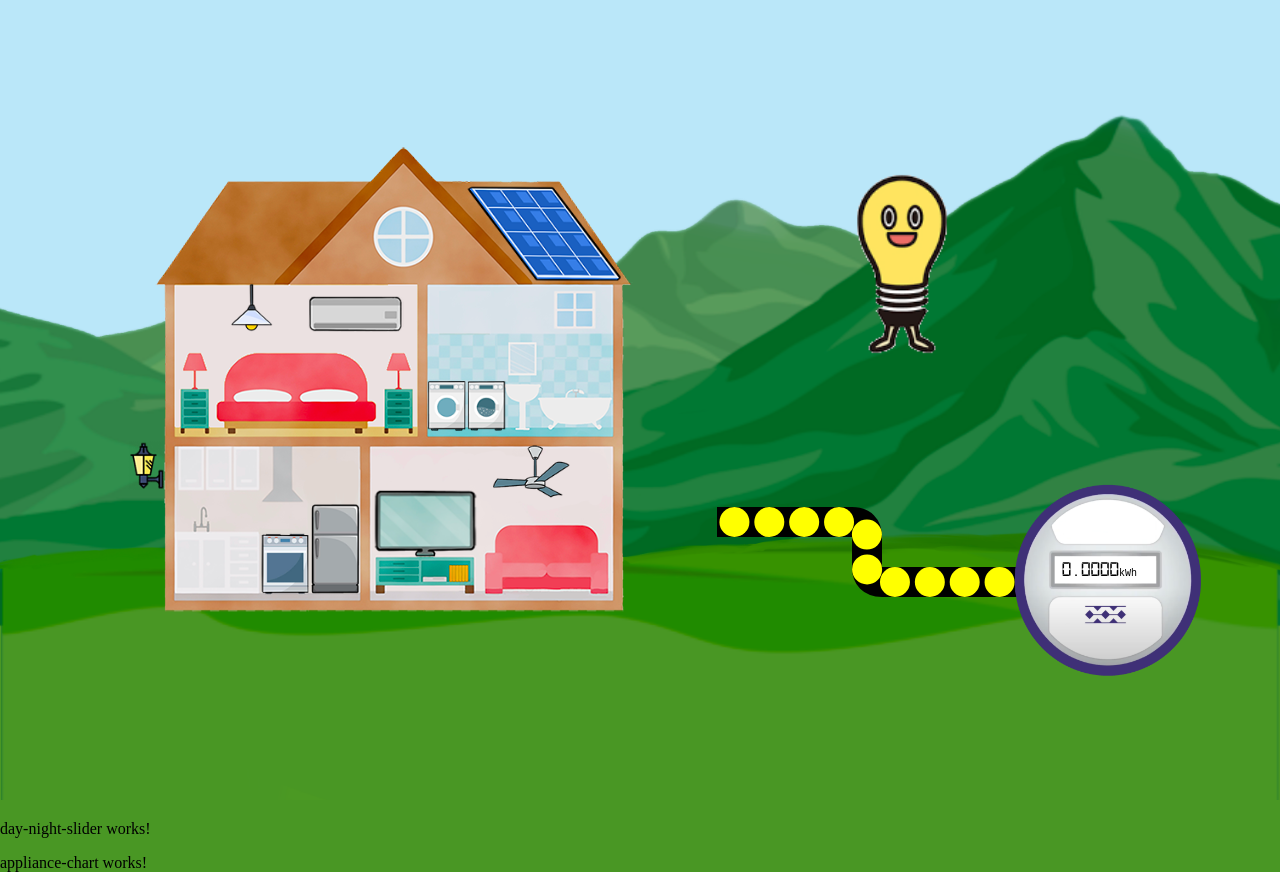
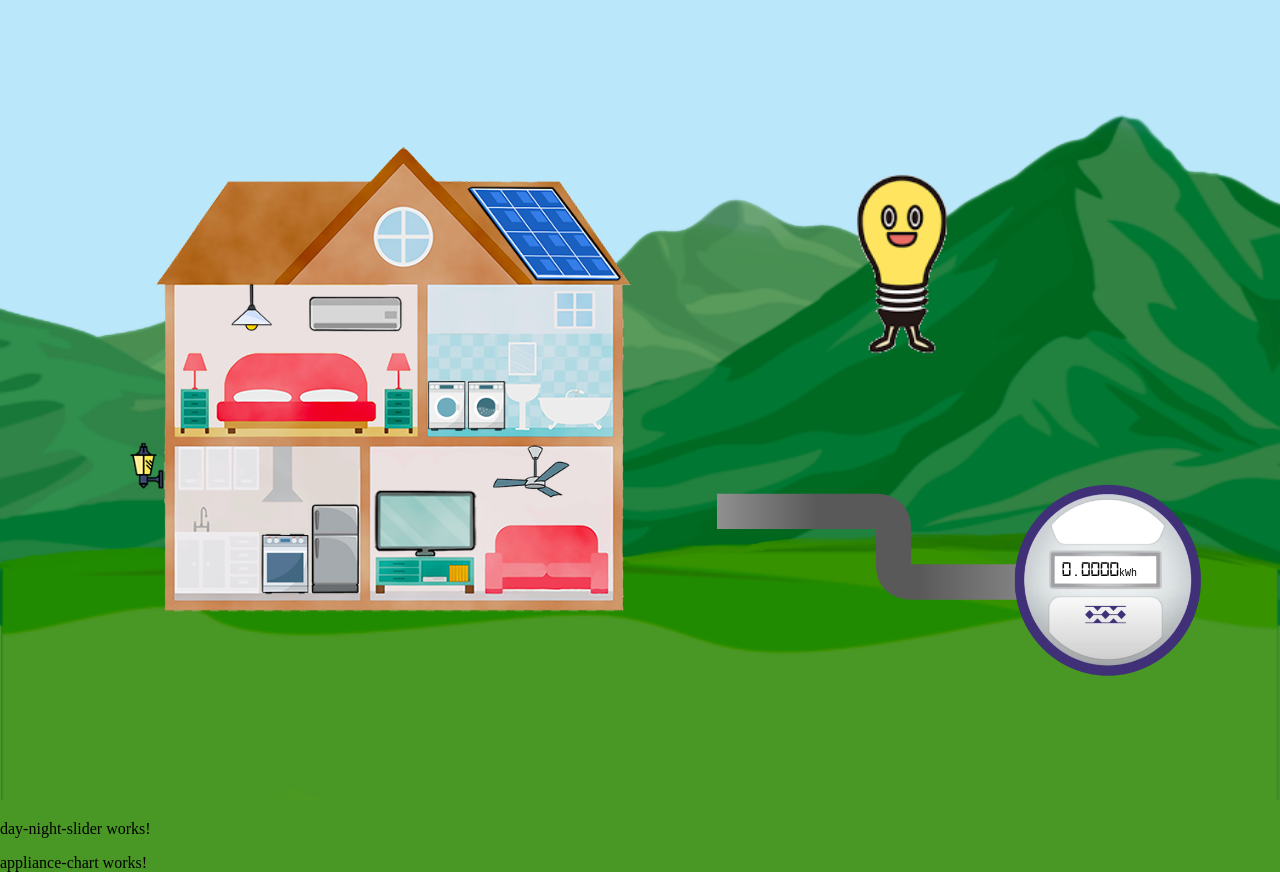
Before and after one commit to HACC2024/Watt-Patrol, an Angular app: page / in a window 1280 px wide. Built offline with nearby package versions, Linux system fonts and the light colour scheme.

Commit message:
added variable flow based on energyValue

```diff
--- a/src/app/energy-meter/energy-meter.component.html
+++ b/src/app/energy-meter/energy-meter.component.html
@@ -1,7 +1,15 @@
 <div id="energy-meter">
     <div id="energy-wire">
-        <svg id="svg-path" width="100%" height="100%" viewBox="0 0 200 100" class="path" preserveAspectRatio="xMidYMid meet">
-            <path id="myPath" d="M 0 10 L 90 10 Q 100 10 100 20 L 100 40 Q 100 50 110 50 L 200 50" stroke="#000" fill="transparent" stroke-width="20px" />
+        <svg id="svg-path" width="100%" height="100%" viewBox="0 0 170 100" class="path" preserveAspectRatio="xMidYMid meet">
+            <defs>
+                <linearGradient id="gradient" cx="50%" cy="50%" r="50%" fx="50%" fy="50%">
+                  <stop offset="0%" style="stop-color: #909090; stop-opacity: 1" />
+                  <stop offset="30%" style="stop-color: #595959; stop-opacity: 1" />
+                  <stop offset="60%" style="stop-color: #595959; stop-opacity: 1" />
+                  <stop offset="100%" style="stop-color: #909090; stop-opacity: 1" />
+                </linearGradient>
+            </defs>
+            <path id="myPath" d="M 0 10 L 90 10 Q 100 10 100 20 L 100 40 Q 100 50 110 50 L 190 50" stroke="url(#gradient)" fill="none" stroke-width="20px" />
         </svg>
     </div>
     <div id="heco-meter">
--- a/src/app/energy-meter/energy-meter.component.ts
+++ b/src/app/energy-meter/energy-meter.component.ts
@@ -1,4 +1,5 @@
-import { Component, AfterViewInit, ElementRef, Renderer2, ViewChild, Input, OnChanges, SimpleChanges } from '@angular/core';
+import { Component, AfterViewInit, ElementRef, Renderer2, ViewChild, Input, OnChanges } from '@angular/core';
+import * as applianceEnergy from '../house/applianceEnergy.json';
 
 @Component({
   selector: 'app-energy-meter',
@@ -9,20 +10,17 @@ export class EnergyMeterComponent implements AfterViewInit, OnChanges {
   @Input() itemToggled: any;
   public energyValue: number = 0;
   public energyValueString: string = this.energyValue.toString().padStart(6, '0') + '&nbsp;';
-  private delay: number = 400; // 600ms delay between each circle
-  private duration: number = 4000; // duration of each circle's animation along the path
-  private circleRadius: number = 10;
+  private delay: number = -1; // initial delay between each circle
+  private duration: number = 4000; // initial duration for each circle’s animation
+  private circleRadius: number = 8;
   private svg!: SVGSVGElement;
   private path!: SVGPathElement;
   private pathLength!: number;
-  private itemsMap: Map<string, number>;
+  private itemsMap: Map<string, number>
+  private lastTimestamp: number = 0; // initial delay between each circle
 
-  // scale delay and duration by the same factor to speed up or slow down the animation
-  // max kWh value is 15.6720 (maybe just sum the daily-kWh from applianceEnergy.json)
-  // min speed should be 4000 by 400
-  // max speed should be 1600 by 160
-  // scale factor should be between 0.4 and 1 relative to min speed
-  // Calculation for scale facor shoudl therefore be 0.4 + (0.6 * (maxValue - energyValue / maxValue))
+  private max_kWh: number = (applianceEnergy as any).default.reduce((acc: number, val: any) => acc + val["daily-kWh"], 0);
+
   @ViewChild('energy_value_span') energyValueSpan!: ElementRef;
 
   constructor(private renderer: Renderer2, private elRef: ElementRef) {
@@ -30,16 +28,22 @@ export class EnergyMeterComponent implements AfterViewInit, OnChanges {
   }
 
   renderEnergyValue(): void {
-    if (this.energyValue < 0) {
+    if (this.energyValue <= 0) {
       this.energyValue = 0;
+      this.delay = -1;
+    } else {
+      let scaleFactor = 0.4 + (0.6 * (this.max_kWh - this.energyValue) / this.max_kWh);
+      this.delay = 800 * scaleFactor;
     }
-    if (this.energyValue >= 999999) {
-      this.energyValueString = '&nbsp;Error&nbsp;';
-      this.renderer.addClass(this.energyValueSpan.nativeElement, 'blink');
-    }
-    else {
-      this.energyValueString = this.energyValue.toFixed(4).padStart(6, '0');
-    }
+    /**
+     * If we ever want to add blinking error effect for some cases:
+     * if (condition) {
+     *   this.energyValueString = '&nbsp;Error&nbsp;';
+     *   this.renderer.addClass(this.energyValueSpan.nativeElement, 'blink');
+     *   this.delay = -1;
+     * }
+    */
+    this.energyValueString = this.energyValue.toFixed(4).padStart(6, '0');
   }
 
   ngOnChanges(): void {
@@ -59,7 +63,6 @@ export class EnergyMeterComponent implements AfterViewInit, OnChanges {
 
       this.renderEnergyValue();
     }
-
   }
 
   ngAfterViewInit(): void {
@@ -67,13 +70,14 @@ export class EnergyMeterComponent implements AfterViewInit, OnChanges {
     this.path = this.elRef.nativeElement.querySelector('#myPath') as SVGPathElement;
     this.pathLength = this.path.getTotalLength();
 
-    this.startAnimationFlow();
+    requestAnimationFrame(() => this.startAnimationFlow(performance.now()));
   }
 
   private createCircle(): void {
     const circle = document.createElementNS("http://www.w3.org/2000/svg", "circle") as SVGCircleElement;
     circle.setAttribute("r", this.circleRadius.toString());
-    circle.setAttribute("fill", "blue");
+    circle.setAttribute("fill", "rgba(0, 0, 0, 0)");
+    // circle.setAttribute("fill", "blue");
     this.svg.appendChild(circle);
 
     this.animateCircle(circle);
@@ -100,8 +104,12 @@ export class EnergyMeterComponent implements AfterViewInit, OnChanges {
     requestAnimationFrame(moveCircle);
   }
 
-  private startAnimationFlow(): void {
-    this.createCircle();
-    setInterval(() => this.createCircle(), this.delay);
+  private startAnimationFlow(timestamp: number): void {
+    if (this.delay != -1 && timestamp - this.lastTimestamp >= this.delay) {
+      this.createCircle();
+      this.lastTimestamp = timestamp;
+    }
+
+    requestAnimationFrame(() => this.startAnimationFlow(performance.now()));
   }
 }
```
